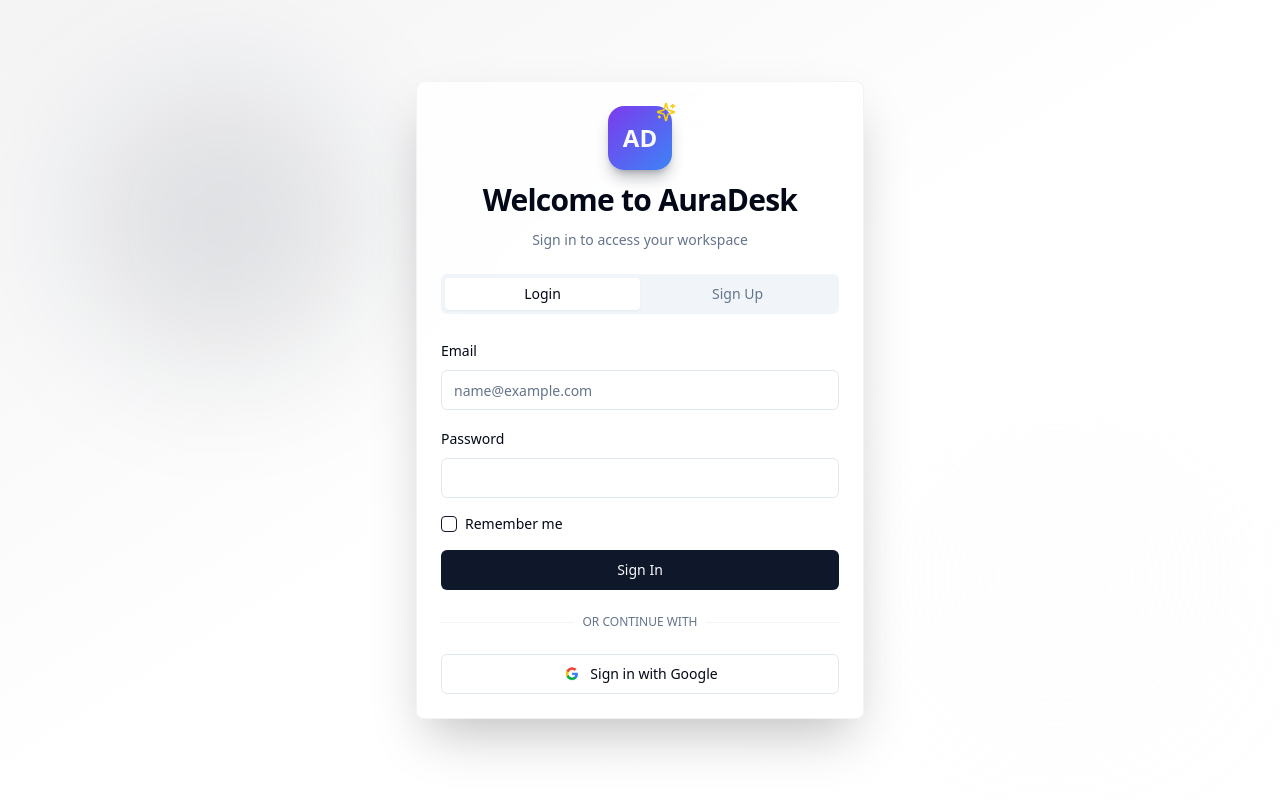
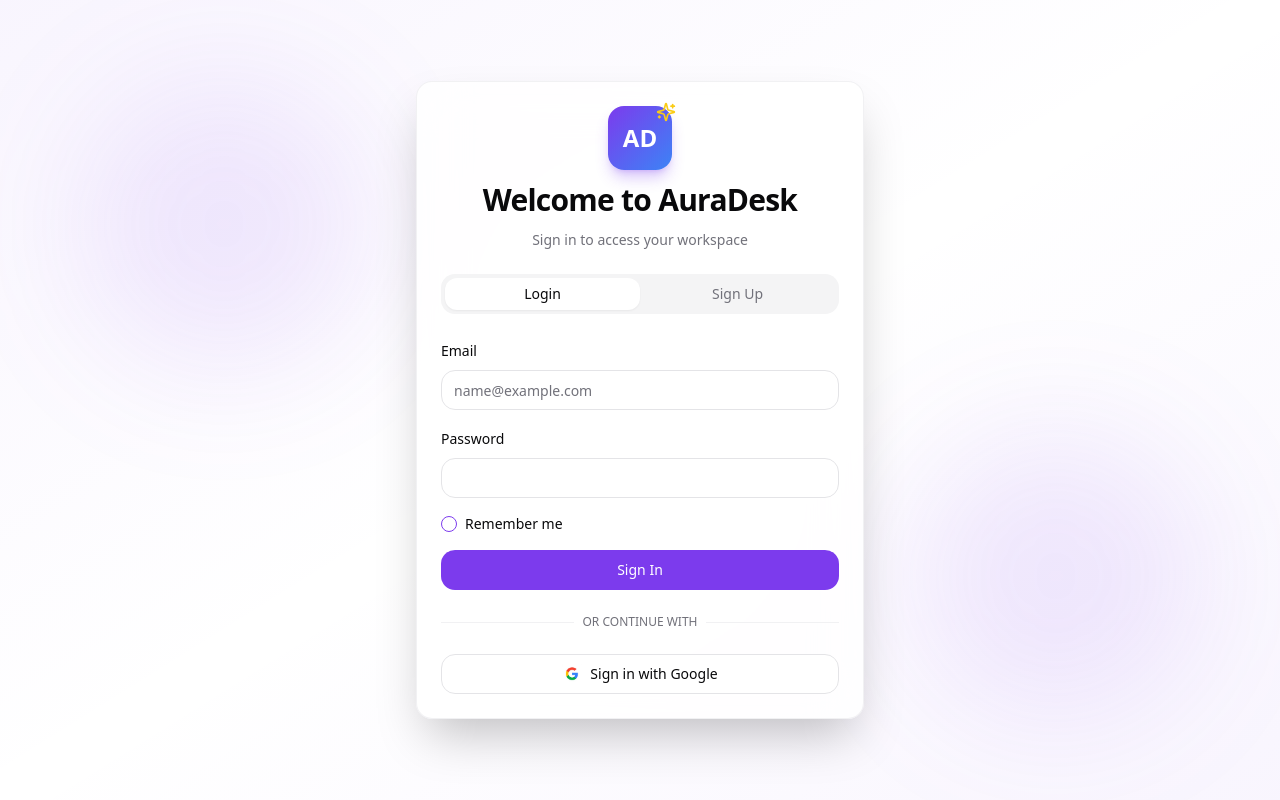
Before and after one commit to cyb3rh3ad/auradesk-4cb3f0f7, a React (Vite) app: page /auth in a window 1280 px wide. Built offline with nearby package versions, Linux system fonts and the light colour scheme; the HTML template or start-up script is replaced by a standard one.

Commit message:
Fix theme implementation in settings

```diff
--- a/src/index.css
+++ b/src/index.css
@@ -105,99 +105,158 @@ All colors MUST be HSL.
 */
 
 @layer base {
-  :root {
-    --background: 0 0% 100%;
-    --foreground: 222.2 84% 4.9%;
-
-    --card: 0 0% 100%;
-    --card-foreground: 222.2 84% 4.9%;
-
-    --popover: 0 0% 100%;
-    --popover-foreground: 222.2 84% 4.9%;
-
-    --primary: 222.2 47.4% 11.2%;
-    --primary-foreground: 210 40% 98%;
-
-    --secondary: 210 40% 96.1%;
-    --secondary-foreground: 222.2 47.4% 11.2%;
-
-    --muted: 210 40% 96.1%;
-    --muted-foreground: 215.4 16.3% 46.9%;
-
-    --accent: 210 40% 96.1%;
-    --accent-foreground: 222.2 47.4% 11.2%;
-
-    --destructive: 0 84.2% 60.2%;
-    --destructive-foreground: 210 40% 98%;
-
-    --border: 214.3 31.8% 91.4%;
-    --input: 214.3 31.8% 91.4%;
-    --ring: 222.2 84% 4.9%;
-
-    --radius: 0.5rem;
-
-    --sidebar-background: 0 0% 98%;
-
-    --sidebar-foreground: 240 5.3% 26.1%;
-
-    --sidebar-primary: 240 5.9% 10%;
-
-    --sidebar-primary-foreground: 0 0% 98%;
-
-    --sidebar-accent: 240 4.8% 95.9%;
-
-    --sidebar-accent-foreground: 240 5.9% 10%;
-
-    --sidebar-border: 220 13% 91%;
-
-    --sidebar-ring: 217.2 91.2% 59.8%;
+  /* Discord Dark Theme */
+  .theme-discord-dark {
+    --background: 222 14% 17%;
+    --foreground: 210 11% 96%;
+    --card: 223 7% 20%;
+    --card-foreground: 210 11% 96%;
+    --popover: 223 7% 20%;
+    --popover-foreground: 210 11% 96%;
+    --primary: 235 86% 65%;
+    --primary-foreground: 0 0% 100%;
+    --secondary: 228 6% 23%;
+    --secondary-foreground: 210 11% 96%;
+    --muted: 228 6% 23%;
+    --muted-foreground: 215 9% 62%;
+    --accent: 235 86% 65%;
+    --accent-foreground: 0 0% 100%;
+    --destructive: 0 63% 49%;
+    --destructive-foreground: 0 0% 100%;
+    --border: 228 6% 32%;
+    --input: 228 6% 32%;
+    --ring: 235 86% 65%;
+    --sidebar-background: 223 7% 15%;
+    --sidebar-foreground: 210 11% 96%;
+    --sidebar-primary: 235 86% 65%;
+    --sidebar-primary-foreground: 0 0% 100%;
+    --sidebar-accent: 228 6% 23%;
+    --sidebar-accent-foreground: 210 11% 96%;
+    --sidebar-border: 228 6% 23%;
+    --sidebar-ring: 235 86% 65%;
   }
 
-  .dark {
-    --background: 222.2 84% 4.9%;
+  /* Midnight Blue Theme */
+  .theme-midnight {
+    --background: 222 47% 11%;
     --foreground: 210 40% 98%;
+    --card: 217 33% 17%;
+    --card-foreground: 210 40% 98%;
+    --popover: 217 33% 17%;
+    --popover-foreground: 210 40% 98%;
+    --primary: 217 91% 60%;
+    --primary-foreground: 0 0% 100%;
+    --secondary: 215 28% 17%;
+    --secondary-foreground: 210 40% 98%;
+    --muted: 215 28% 17%;
+    --muted-foreground: 217 20% 65%;
+    --accent: 217 91% 60%;
+    --accent-foreground: 0 0% 100%;
+    --destructive: 0 63% 49%;
+    --destructive-foreground: 0 0% 100%;
+    --border: 215 28% 22%;
+    --input: 215 28% 22%;
+    --ring: 217 91% 60%;
+    --sidebar-background: 222 47% 8%;
+    --sidebar-foreground: 210 40% 98%;
+    --sidebar-primary: 217 91% 60%;
+    --sidebar-primary-foreground: 0 0% 100%;
+    --sidebar-accent: 215 28% 17%;
+    --sidebar-accent-foreground: 210 40% 98%;
+    --sidebar-border: 215 28% 17%;
+    --sidebar-ring: 217 91% 60%;
+  }
 
-    --card: 222.2 84% 4.9%;
-    --card-foreground: 210 40% 98%;
+  /* Forest Theme */
+  .theme-forest {
+    --background: 140 20% 15%;
+    --foreground: 140 10% 95%;
+    --card: 140 15% 20%;
+    --card-foreground: 140 10% 95%;
+    --popover: 140 15% 20%;
+    --popover-foreground: 140 10% 95%;
+    --primary: 142 71% 45%;
+    --primary-foreground: 0 0% 100%;
+    --secondary: 140 10% 25%;
+    --secondary-foreground: 140 10% 95%;
+    --muted: 140 10% 25%;
+    --muted-foreground: 140 8% 65%;
+    --accent: 142 71% 45%;
+    --accent-foreground: 0 0% 100%;
+    --destructive: 0 63% 49%;
+    --destructive-foreground: 0 0% 100%;
+    --border: 140 10% 30%;
+    --input: 140 10% 30%;
+    --ring: 142 71% 45%;
+    --sidebar-background: 140 20% 12%;
+    --sidebar-foreground: 140 10% 95%;
+    --sidebar-primary: 142 71% 45%;
+    --sidebar-primary-foreground: 0 0% 100%;
+    --sidebar-accent: 140 10% 25%;
+    --sidebar-accent-foreground: 140 10% 95%;
+    --sidebar-border: 140 10% 25%;
+    --sidebar-ring: 142 71% 45%;
+  }
 
-    --popover: 222.2 84% 4.9%;
-    --popover-foreground: 210 40% 98%;
+  /* Sunset Theme */
+  .theme-sunset {
+    --background: 20 30% 15%;
+    --foreground: 30 10% 95%;
+    --card: 20 25% 20%;
+    --card-foreground: 30 10% 95%;
+    --popover: 20 25% 20%;
+    --popover-foreground: 30 10% 95%;
+    --primary: 25 95% 53%;
+    --primary-foreground: 0 0% 100%;
+    --secondary: 20 15% 25%;
+    --secondary-foreground: 30 10% 95%;
+    --muted: 20 15% 25%;
+    --muted-foreground: 25 8% 65%;
+    --accent: 340 75% 55%;
+    --accent-foreground: 0 0% 100%;
+    --destructive: 0 63% 49%;
+    --destructive-foreground: 0 0% 100%;
+    --border: 20 15% 30%;
+    --input: 20 15% 30%;
+    --ring: 25 95% 53%;
+    --sidebar-background: 20 30% 12%;
+    --sidebar-foreground: 30 10% 95%;
+    --sidebar-primary: 25 95% 53%;
+    --sidebar-primary-foreground: 0 0% 100%;
+    --sidebar-accent: 20 15% 25%;
+    --sidebar-accent-foreground: 30 10% 95%;
+    --sidebar-border: 20 15% 25%;
+    --sidebar-ring: 25 95% 53%;
+  }
 
-    --primary: 210 40% 98%;
-    --primary-foreground: 222.2 47.4% 11.2%;
-
-    --secondary: 217.2 32.6% 17.5%;
-    --secondary-foreground: 210 40% 98%;
-
-    --muted: 217.2 32.6% 17.5%;
-    --muted-foreground: 215 20.2% 65.1%;
-
-    --accent: 217.2 32.6% 17.5%;
-    --accent-foreground: 210 40% 98%;
-
-    --destructive: 0 62.8% 30.6%;
-    --destructive-foreground: 210 40% 98%;
-
-    --border: 217.2 32.6% 17.5%;
-    --input: 217.2 32.6% 17.5%;
-    --ring: 212.7 26.8% 83.9%;
-    --sidebar-background: 240 5.9% 10%;
-    --sidebar-foreground: 240 4.8% 95.9%;
-    --sidebar-primary: 224.3 76.3% 48%;
+  /* Purple Dream Theme */
+  .theme-purple {
+    --background: 270 30% 12%;
+    --foreground: 280 10% 95%;
+    --card: 270 25% 18%;
+    --card-foreground: 280 10% 95%;
+    --popover: 270 25% 18%;
+    --popover-foreground: 280 10% 95%;
+    --primary: 270 70% 60%;
+    --primary-foreground: 0 0% 100%;
+    --secondary: 270 15% 23%;
+    --secondary-foreground: 280 10% 95%;
+    --muted: 270 15% 23%;
+    --muted-foreground: 270 8% 65%;
+    --accent: 290 80% 65%;
+    --accent-foreground: 0 0% 100%;
+    --destructive: 0 63% 49%;
+    --destructive-foreground: 0 0% 100%;
+    --border: 270 15% 28%;
+    --input: 270 15% 28%;
+    --ring: 270 70% 60%;
+    --sidebar-background: 270 30% 10%;
+    --sidebar-foreground: 280 10% 95%;
+    --sidebar-primary: 270 70% 60%;
     --sidebar-primary-foreground: 0 0% 100%;
-    --sidebar-accent: 240 3.7% 15.9%;
-    --sidebar-accent-foreground: 240 4.8% 95.9%;
-    --sidebar-border: 240 3.7% 15.9%;
-    --sidebar-ring: 217.2 91.2% 59.8%;
+    --sidebar-accent: 270 15% 23%;
+    --sidebar-accent-foreground: 280 10% 95%;
+    --sidebar-border: 270 15% 23%;
+    --sidebar-ring: 270 70% 60%;
   }
 }
-
-@layer base {
-  * {
-    @apply border-border;
-  }
-
-  body {
-    @apply bg-background text-foreground;
-  }
-}
```
